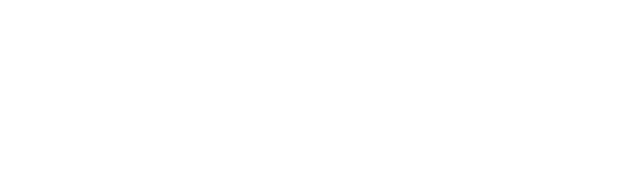
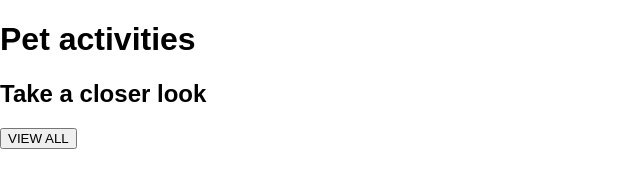
Before and after one commit to victorandujar/202301-w1ch4-Victor-Andujar, a website built with Parcel: page src/index.html in a window 1280 px wide. Shown: the whole page, without its empty margins (0-640 px from the left). Built offline with nearby package versions, Linux system fonts and the light colour scheme; files whose address does not match are found by name.

Commit message:
add titles main content

```diff
--- a/src/css/style.css
+++ b/src/css/style.css
@@ -5,6 +5,19 @@
   --color-main: #ed6536;
   --typography-main: "Nunito", sans-serif;
   --block-padding-horizontal: 70px;
-  --block-padding-horizontal: 130px;
-  --button-border-radius: 0 20px 40px 60px;
+  --block-padding-vertical: 130px;
+  --button-border-radius: 0 30px 30px 30px;
+  --images-border-radius: 10px;
 }
+
+*,
+:before,
+:after {
+  box-sizing: border-box;
+}
+
+body {
+  margin: 0;
+  min-height: 100vh;
+  font-family: var(--typography-main);
+}
--- a/src/index.html
+++ b/src/index.html
@@ -5,13 +5,21 @@
   <meta charset="UTF-8">
   <meta http-equiv="X-UA-Compatible" content="IE=edge">
   <meta name="viewport" content="width=device-width, initial-scale=1.0">
-  <title>Mascotas Maravillosas</title>
+  <title>Beautiful pets</title>
   <link rel="shortcut icon" href="images/favicon.png" type="image/x-icon">
   <link rel="stylesheet" href="css/style.css">
 </head>
 
 <body>
-  <h1></h1>
+  <header class="head">
+
+  </header>
+  <main class="main-content">
+    <h1 class="main-content__title">Pet activities</h1>
+    <h2 class="main-content__subtitle">Take a closer look</h2>
+    <button class="main-content__button">VIEW ALL</button>
+  </main>
+
 </body>
 
 </html>
```
